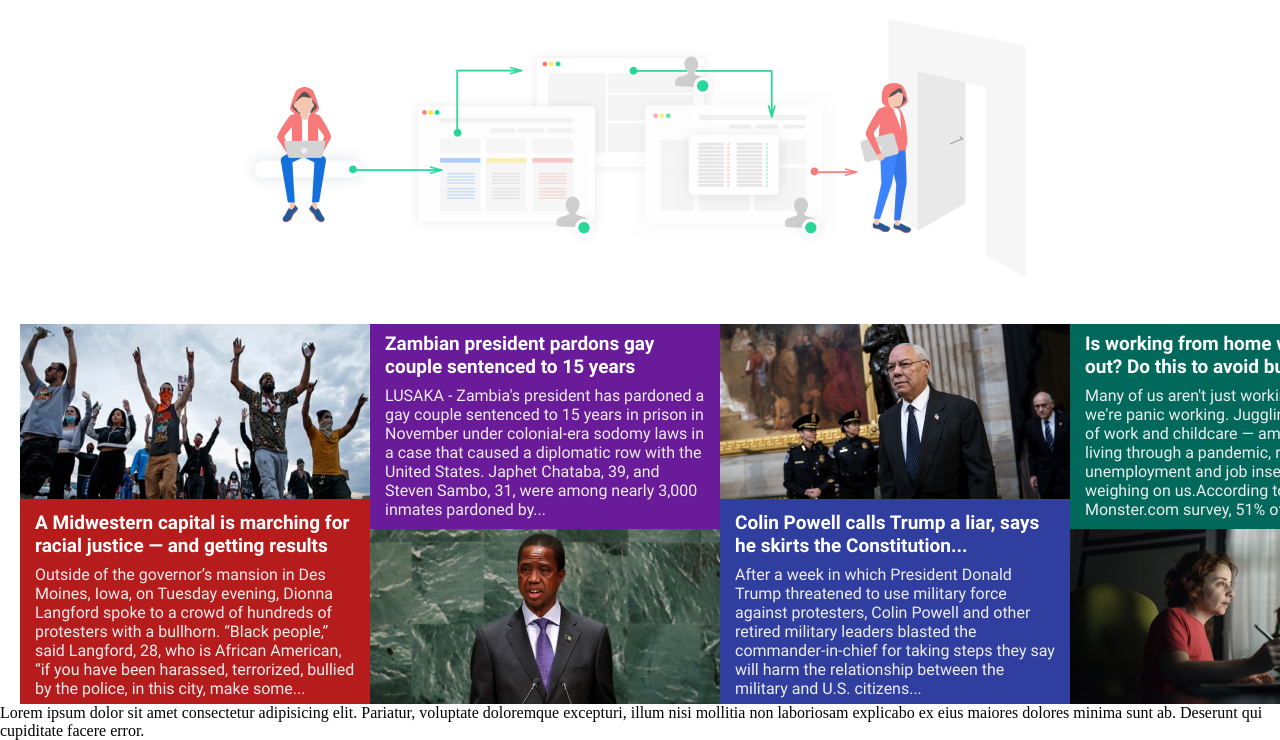
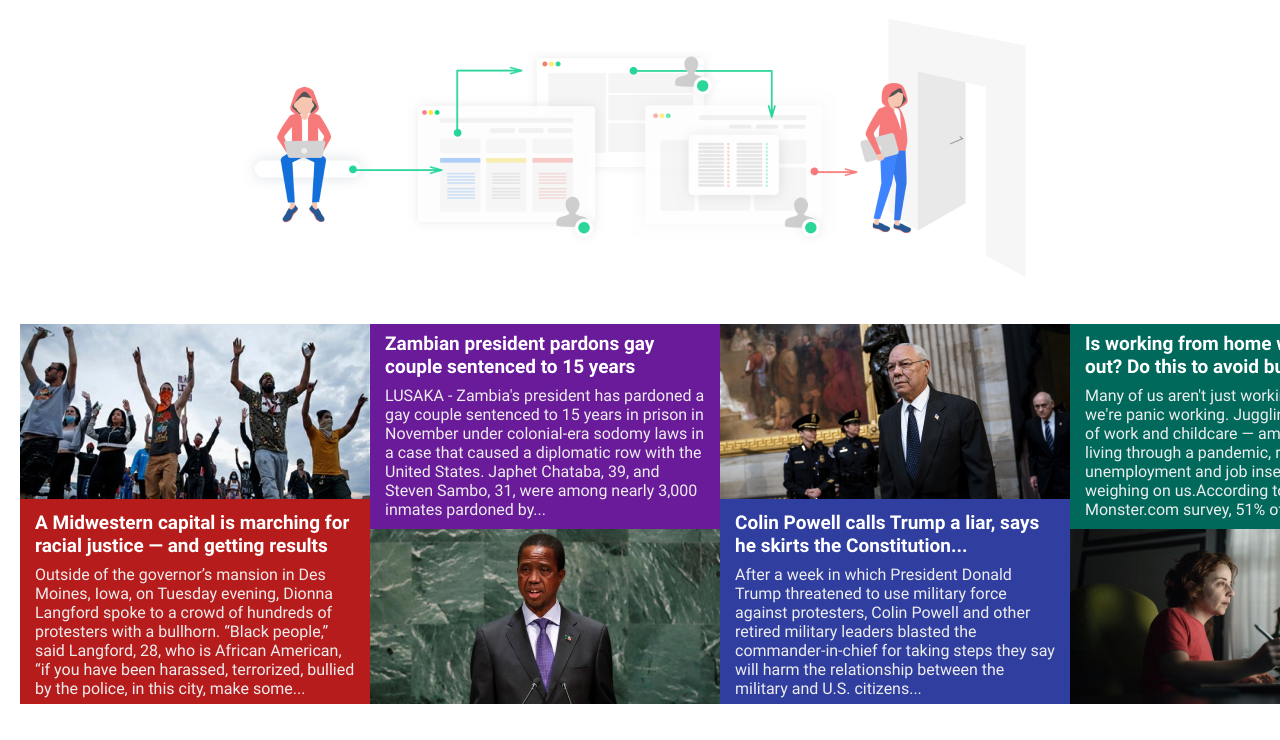
Before and after one commit to shaxzod-dev/The-news-web, a plain HTML site: page index.html in a window 1280 px wide. Shown: the part 98-838 px from the top of the page. After the commit the page ends 802 px from the top, so only its background shows below. Drawn offline with Linux system fonts and the light colour scheme.

Commit message:
removed lorem text

```diff
--- a/index.html
+++ b/index.html
@@ -116,7 +116,6 @@
         </div>
       </section>
     </main>
-    <p>Lorem ipsum dolor sit amet consectetur adipisicing elit. Pariatur, voluptate doloremque excepturi, illum nisi mollitia non laboriosam explicabo ex eius maiores dolores minima sunt ab. Deserunt qui cupiditate facere error.</p>
 
     <script src="./app.js"></script>
   </body>
```
